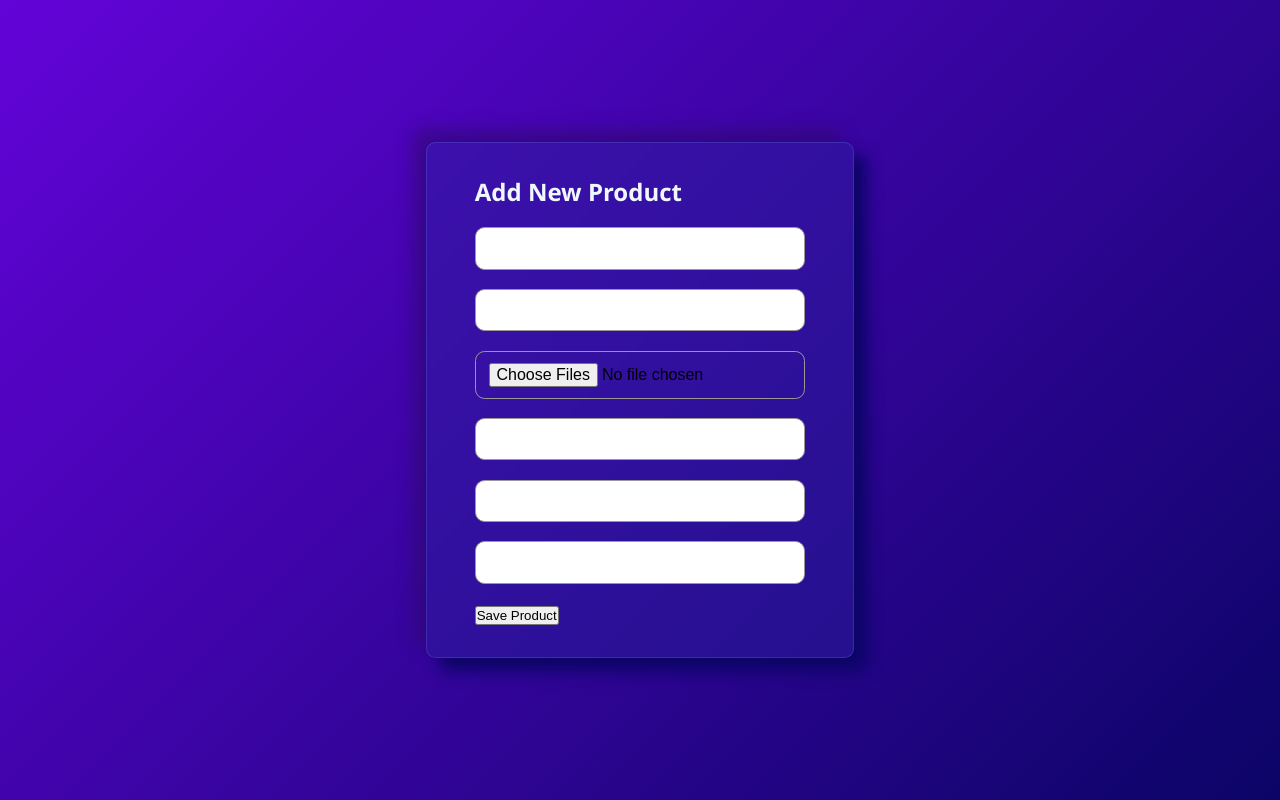
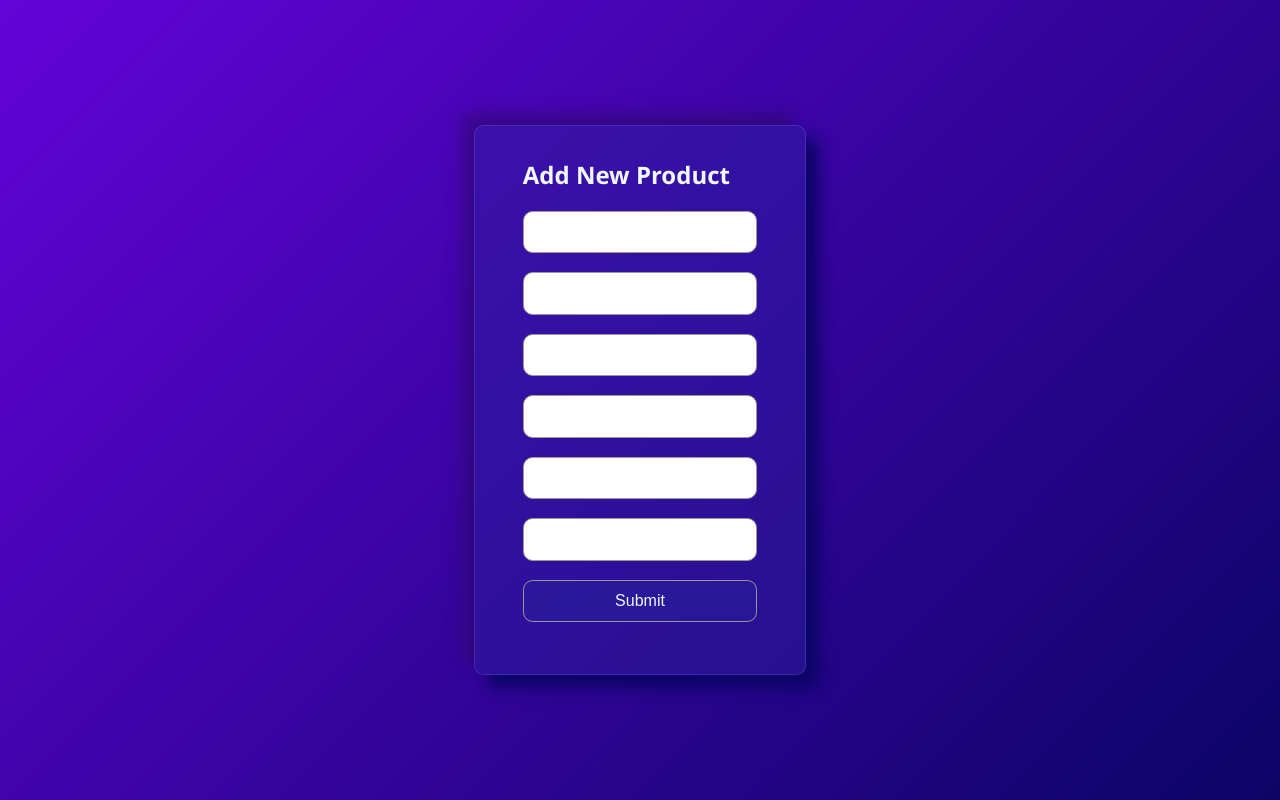
Before and after one commit to victoryduru24/e-commerce-form, a plain HTML site: page index.html in a window 1280 px wide. Drawn offline with Linux system fonts and the light colour scheme.

Commit message:
updated-fixes

```diff
--- a/index.html
+++ b/index.html
@@ -15,7 +15,7 @@
         <div class="foating-circle"></div>
         <div class="foating-circle"></div>
         <h2>Add New Product</h2>
-        <form action="" method="get">
+        <form action="" method="post">
             <!-- Name -->
             <div class="data">
 
@@ -35,7 +35,7 @@
             <!-- Images -->
             <div class="data">
 
-                <input type="file" id="images" name="images"  multiple>
+                <input type="text" id="images"  multiple>
                 <label for="images">Upload Images</label>
 
             </div>
@@ -59,13 +59,15 @@
             <!-- Description -->
            <div class="data">
 
-            <input type="text" id="description" name="description" required></textarea>
+            <input type="text" id="description" name="description" required>
             <label for="description">Description</label>
 
            </div>
 
             <!-- Submit -->
-            <button type="submit" id="submit">Save Product</button>
+           <div class="data">
+            <input type="submit" id="submit" name="submit">
+           </div>
         </form>
     </div>
 </body>
--- a/style.css
+++ b/style.css
@@ -68,7 +68,7 @@ body{
     padding: var(--padding-second);
 }
 
-.data input{
+.data input , #submit{
     border: var(--border-second);
     width: 100%;
     padding: 0.7em 0.8em;
@@ -81,6 +81,10 @@ body{
     position: relative;
 }
 
+#submit{
+    background: var(--backdrop-bg);
+    color: var(--primary-color);
+}
 /* input:focus+label,
 input:not(:placeholder-shown)+label {
     font-size: 16px;
```
